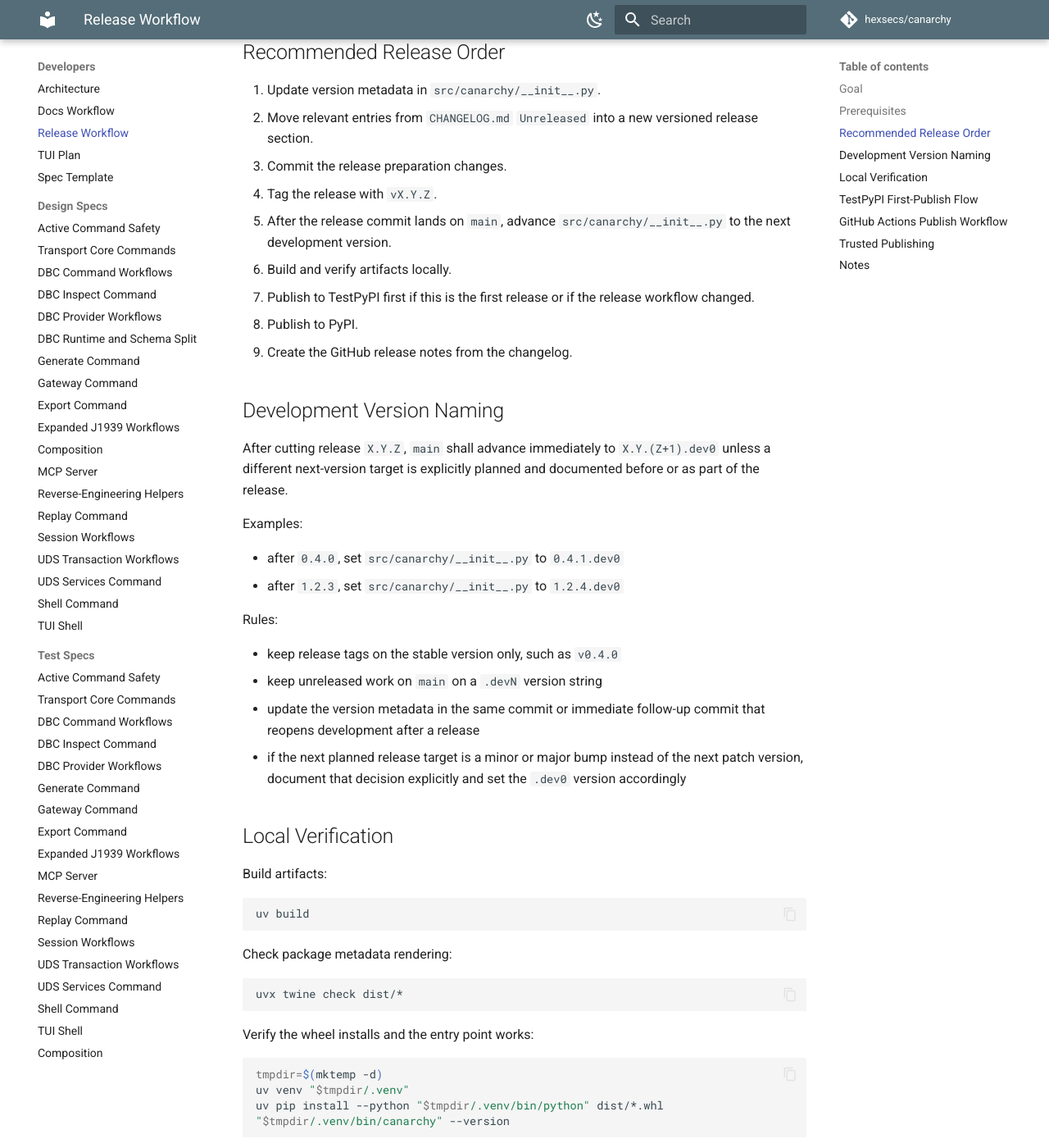
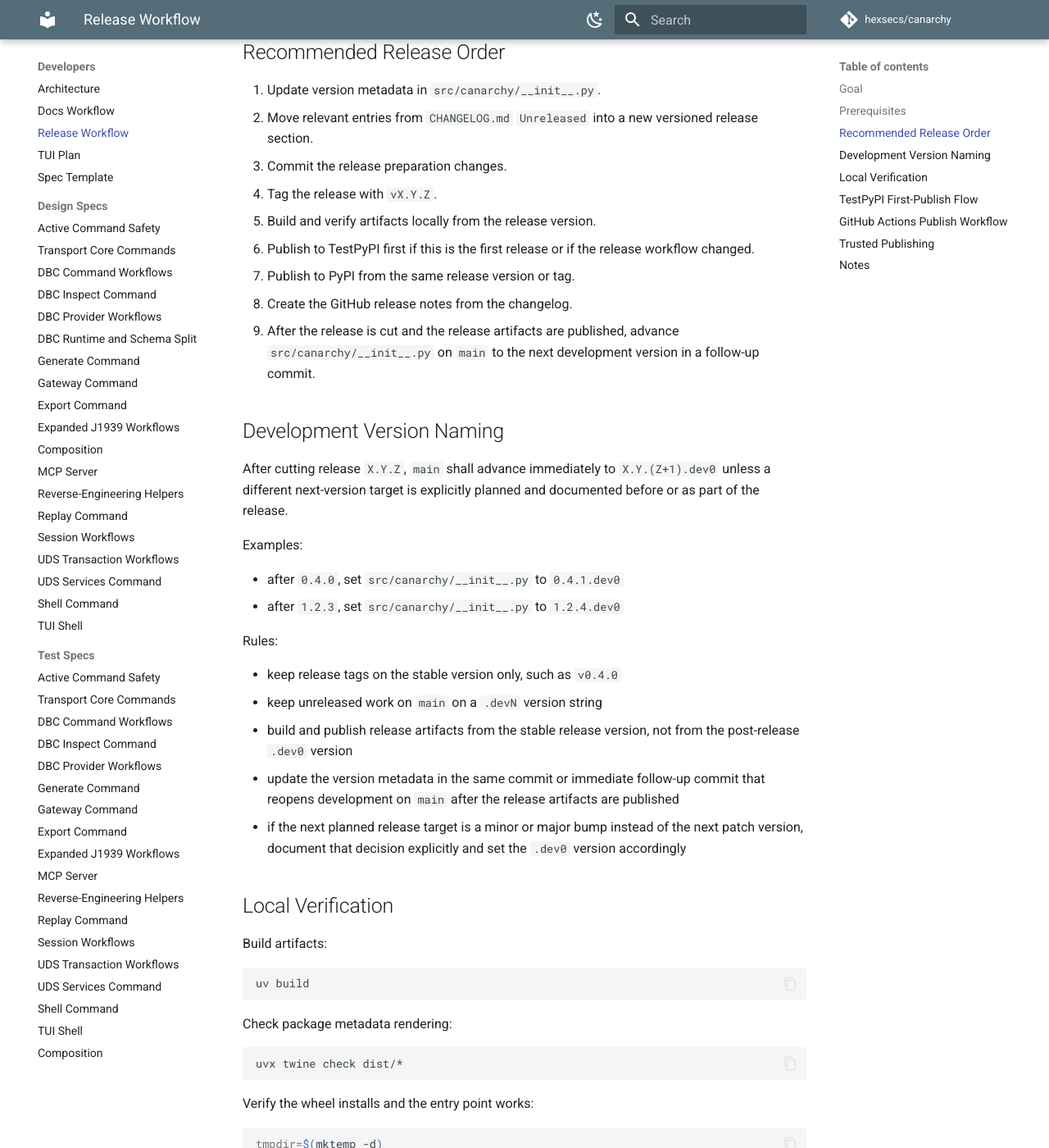
Before and after one commit to hexsecs/canarchy, an MkDocs documentation site: the page built from docs/release.md, in a window 1280 px wide and 1400 px high, scrolled down 781 px. Shown: the whole window at 82% size. Built offline with MkDocs 1.6.1 and Material for MkDocs 9.7.7, drawn with Linux system fonts in a browser that asks for light colours; comment, search, counter and statistics services are not loaded.

Commit message:
fix(release): build release artifacts before dev bump
Correct the release workflow docs so build and publish steps run from the stable release version before main advances to the next .dev0 version. Fixes #186

```diff
--- a/docs/release.md
+++ b/docs/release.md
@@ -26,11 +26,11 @@
 2. Move relevant entries from `CHANGELOG.md` `Unreleased` into a new versioned release section.
 3. Commit the release preparation changes.
 4. Tag the release with `vX.Y.Z`.
-5. After the release commit lands on `main`, advance `src/canarchy/__init__.py` to the next development version.
-6. Build and verify artifacts locally.
-7. Publish to TestPyPI first if this is the first release or if the release workflow changed.
-8. Publish to PyPI.
-9. Create the GitHub release notes from the changelog.
+5. Build and verify artifacts locally from the release version.
+6. Publish to TestPyPI first if this is the first release or if the release workflow changed.
+7. Publish to PyPI from the same release version or tag.
+8. Create the GitHub release notes from the changelog.
+9. After the release is cut and the release artifacts are published, advance `src/canarchy/__init__.py` on `main` to the next development version in a follow-up commit.
 
 ## Development Version Naming
 
@@ -45,7 +45,8 @@
 
 * keep release tags on the stable version only, such as `v0.4.0`
 * keep unreleased work on `main` on a `.devN` version string
-* update the version metadata in the same commit or immediate follow-up commit that reopens development after a release
+* build and publish release artifacts from the stable release version, not from the post-release `.dev0` version
+* update the version metadata in the same commit or immediate follow-up commit that reopens development on `main` after the release artifacts are published
 * if the next planned release target is a minor or major bump instead of the next patch version, document that decision explicitly and set the `.dev0` version accordingly
 
 ## Local Verification
```
Also changed, not shown: CHANGELOG.md (+1 -0 lines).
